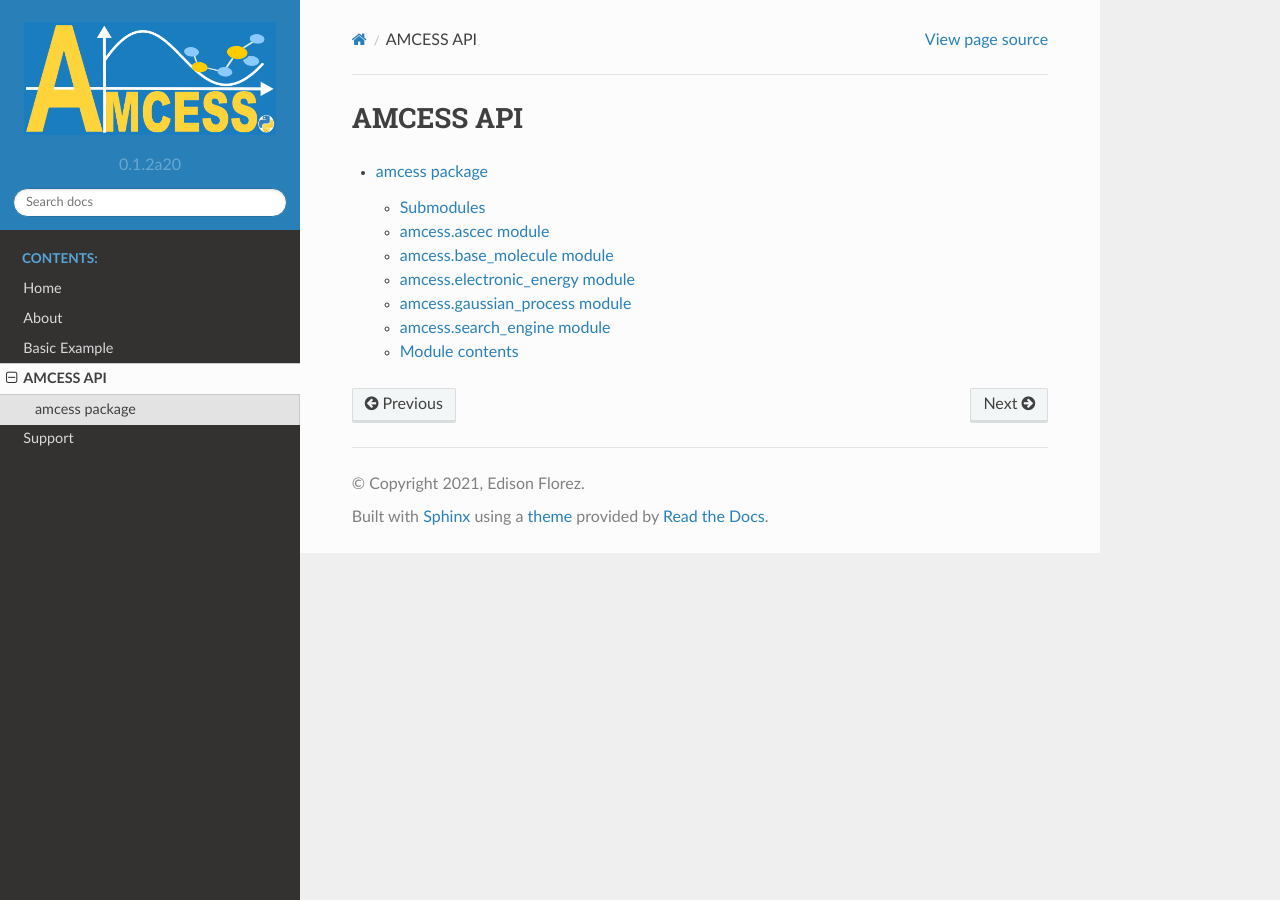
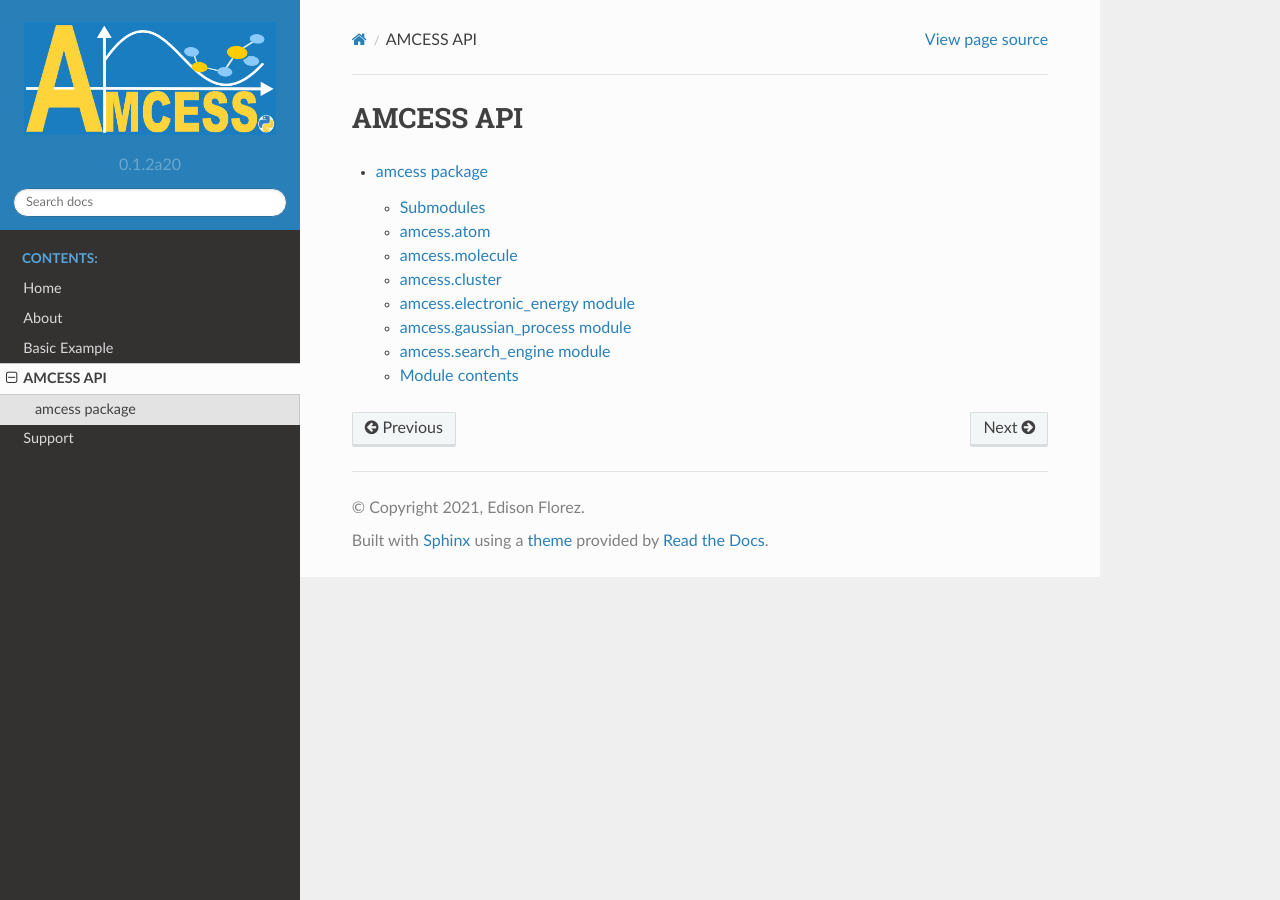
Before and after one commit to e-florez/amcess, a Sphinx documentation site: the page built from docs/source/modules.rst, in a window 1280 px wide. Built offline with Sphinx 7.4.7 and the Read the Docs theme 2.0.0, drawn with Linux system fonts in a browser that asks for light colours.

```diff
--- a/docs/source/amcess.rst
+++ b/docs/source/amcess.rst
@@ -4,18 +4,26 @@ amcess package
 Submodules
 ----------
 
-amcess.ascec module
--------------------
+amcess.atom
+-----------
 
-.. automodule:: amcess.ascec
+.. automodule:: amcess.atom
    :members:
    :undoc-members:
    :show-inheritance:
 
-amcess.base\_molecule module
-----------------------------
+amcess.molecule
+---------------
 
-.. automodule:: amcess.base_molecule
+.. automodule:: amcess.molecule
+   :members:
+   :undoc-members:
+   :show-inheritance:
+
+amcess.cluster
+-----------------
+
+.. automodule:: amcess.cluster
    :members:
    :undoc-members:
    :show-inheritance:
--- a/docs/source/conf.py
+++ b/docs/source/conf.py
@@ -16,13 +16,15 @@ import os
 import sys
 
 sys.path.insert(0, os.path.abspath("../.."))
+import amcess
 
-import amcess
+# -- Mock Imports -----------------------------------------------------
+autodoc_mock_imports = ["rdkit"]
 
 # -- Project information -----------------------------------------------------
 
 project = "AMCESS"
-copyright = "2021, Edison Florez"
+project_copyright = "2021, Edison Florez"
 author = "Edison Florez, Andy Zapata"
 
 # The short X.Y version
@@ -124,20 +126,20 @@ htmlhelp_basename = "AMCESSdoc"
 
 # -- Options for LaTeX output ------------------------------------------------
 
-latex_elements = {
-    # The paper size ('letterpaper' or 'a4paper').
-    #
-    # 'papersize': 'letterpaper',
-    # The font size ('10pt', '11pt' or '12pt').
-    #
-    # 'pointsize': '10pt',
-    # Additional stuff for the LaTeX preamble.
-    #
-    # 'preamble': '',
-    # Latex figure (float) alignment
-    #
-    # 'figure_align': 'htbp',
-}
+# latex_elements = {
+#     # The paper size ('letterpaper' or 'a4paper').
+#     #
+#     # 'papersize': 'letterpaper',
+#     # The font size ('10pt', '11pt' or '12pt').
+#     #
+#     # 'pointsize': '10pt',
+#     # Additional stuff for the LaTeX preamble.
+#     #
+#     # 'preamble': '',
+#     # Latex figure (float) alignment
+#     #
+#     # 'figure_align': 'htbp',
+# }
 
 # Grouping the document tree into LaTeX files. List of tuples
 # (source start file, target name, title,
```
Also changed, not shown: 6 other files.
